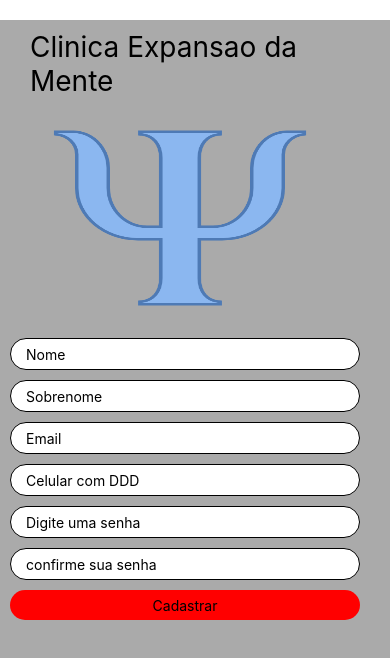
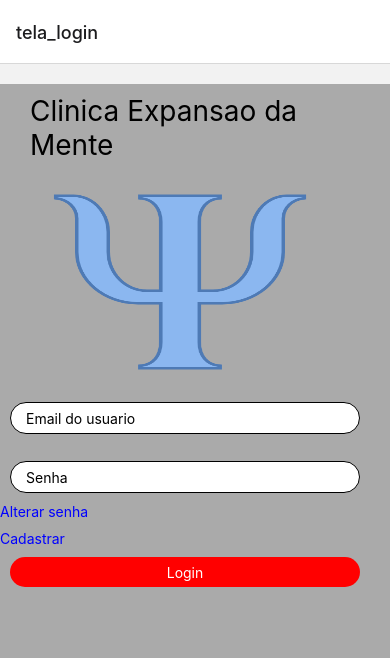
Before and after one commit to Rodrigoleiroz/trabalho_android_estacio, a React Native app in the folder trabalho_final/: screen /tela_login in a window 390 px wide. Shown: the top 658 px of the page. Built offline with nearby package versions, Linux system fonts and the light colour scheme.

Commit message:
Adiciona App.js chama Login

```diff
--- a/trabalho_final/App.js
+++ b/trabalho_final/App.js
@@ -1,207 +1,20 @@
-import { StatusBar } from 'expo-status-bar';
-import React, { useState } from 'react';
-import { StyleSheet, Text, View, TextInput, Image, ScrollView, Button, TouchableOpacity } from 'react-native';
 import { NavigationContainer } from '@react-navigation/native';
-import Tela_Login from './tela_login';
+import { createStackNavigator } from '@react-navigation/stack';
+import tela_login from './tela_login';
+import tela_cadastro from './tela_cadastro';
 
+const Stack = createStackNavigator();
 
-
-export default function App() {
-  const App = () => {
-    return (
-      <NavigationContainer>
-          <tela_login/>
-      </NavigationContainer>
-    )
-  };
-
-  const [primeironome, setPrimeironome] = useState('');
-  const [sobrenome, setSobrenome] = useState('');
-  const [email, setEmail] = useState('');
-  const [celular, setCelular] = useState('');
-  const [senha, setSenha] = useState('');
-  const [confirmasenha, setConfirmasenha] = useState('');
-
-
-  const showAlert = () => {
-    window.alert('Seu cadastro foi realizado com sucesso!');
-  };
-
+function App() {
   return (
-    <View style={styles.container}>
-      <Text style={styles.display}>Clinica Expansao da Mente</Text>
-
-      <Image
-        style={styles.imagem}
-        resizeMode='stretch'
-        source={require('./images/psicologia.png')}
-      />
-
-      <Text style={styles.display1}></Text>
-
-      <Text style={styles.display2}></Text>
-      <TextInput
-        placeholder= "Nome"
-        style={styles.primeironome}
-        value={primeironome}
-        onChangeText={(texto) => setPrimeironome(texto)}
-      />
-
-      <Text style={styles.display3}></Text>
-      <TextInput
-        placeholder= "Sobrenome"
-        style={styles.sobrenome}
-        value={sobrenome}
-        onChangeText={(texto) => setSobrenome(texto)}
-      />
-
-      <Text style={styles.display4}></Text>
-      <TextInput
-        placeholder= "Email"
-        style={styles.email}
-        value={email}
-        onChangeText={(texto) => setEmail(texto)}
-      />
-
-      <Text style={styles.display5}></Text>
-      <TextInput
-        placeholder= "Celular com DDD"
-        style={styles.celular}
-        value={celular}
-        onChangeText={(texto) => setCelular(texto)}
-      />
-
-
-      <Text style={styles.display6}></Text>
-      <TextInput
-        secureTextEntry={true}
-        placeholder= "Digite uma senha"
-        style={styles.senha}
-        value={senha}
-        onChangeText={(texto) => setSenha(texto)}
-        keyboardType="numeric"
-      />
-
-      <Text style={styles.display7}></Text>
-      <TextInput
-        secureTextEntry={true}
-        placeholder= "confirme sua senha"
-        style={styles.confirmasenha}
-        value={confirmasenha}
-        onChangeText={(texto) => setConfirmasenha(texto)}
-      />
-
-      <TouchableOpacity style={styles.botaoCadastro} onPress={showAlert} >
-        <Text style= {{Color:'#aaa', textAlign:'center'}}>Cadastrar</Text>
-      </TouchableOpacity>
-
-      <ScrollView style={styles.scrollView}>
-        <Text style={styles.text}></Text>
-      </ScrollView>
-
-      <StatusBar style='auto' />
-    </View>
+    <NavigationContainer>
+      <Stack.Navigator initialRouteName="tela_login">
+        <Stack.Screen name="tela_login" component={tela_login} />
+        <Stack.Screen name="tela_cadastro" component={tela_cadastro} />
+        {/* Outras telas podem ser adicionadas aqui */}
+      </Stack.Navigator>
+    </NavigationContainer>
   );
 }
 
-const styles = StyleSheet.create({
-  container: {
-    flex: 1,
-    backgroundColor: '#aaa',
-    marginTop: 20,
-    justifyContent: 'center',
-  },
-  display: {
-    margin: 10,
-    marginLeft: 30,
-    fontSize: 28,
-  },
-  display1: {
-    marginLeft: 50,
-    fontSize: 20,
-  },
-
-  primeironome: {
-    backgroundColor: '#FFF',
-    borderWidth: 1,
-    borderRadius: 20,
-    width: 350,
-    height: 20,
-    marginLeft: 10,
-    marginTop: 10,
-    padding: 15,
-  },
-  sobrenome: {
-    backgroundColor: '#FFF',
-    borderWidth: 1,
-    borderRadius: 20,
-    width: 350,
-    height: 20,
-    marginLeft: 10,
-    marginTop: 10,
-    padding: 15,
-  },
-  email: {
-    backgroundColor: '#FFF',
-    borderWidth: 1,
-    borderRadius: 20,
-    width: 350,
-    height: 20,
-    marginLeft: 10,
-    marginTop: 10,
-    padding: 15,
-  },
-  celular: {
-    backgroundColor: '#FFF',
-    borderWidth: 1,
-    borderRadius: 20,
-    width: 350,
-    height: 20,
-    marginLeft: 10,
-    marginTop: 10,
-    padding: 15,
-  },
-  senha: {
-    backgroundColor: '#FFF',
-    borderWidth: 1,
-    borderRadius: 20,
-    width: 350,
-    height: 20,
-    marginLeft: 10,
-    marginTop: 10,
-    padding: 15,
-  },
-  confirmasenha: {
-    backgroundColor: '#FFF',
-    borderWidth: 1,
-    borderRadius: 20,
-    width: 350,
-    height: 20,
-    marginLeft: 10,
-    marginTop: 10,
-    marginBottom: 10,
-    padding: 15,
-  },
-  botaoCadastro: {
-    width: 350,
-    height: 20,
-    backgroundColor: 'red',
-    borderRadius: 20,
-    padding: 15,
-    marginLeft: 10,
-    justifyContent: 'center',
-
-  },
-
-  imagem: {
-    width: 280,
-    height: 200,
-    marginLeft: 40,
-    marginTop: 10,
-    marginBottom: 10,
-  },
-  scrollView: {
-    flex: 1,
-  },
-  text: {},
-});
+export default App;
--- a/trabalho_final/tela_login.js
+++ b/trabalho_final/tela_login.js
@@ -1,19 +1,37 @@
-import { StatusBar } from 'expo-status-bar';
 import React, { useState } from 'react';
-import { StyleSheet, Text, View, TextInput, Image, ScrollView, Button, TouchableOpacity } from 'react-native';
-import { NavigationContainer } from '@react-navigation/native';
+import { StyleSheet, Text, View, TextInput, Image, ScrollView, TouchableOpacity } from 'react-native';
+import { useNavigation } from '@react-navigation/native';
+import tela_cadastro from './tela_cadastro';
 
-
-
-export default function App() {
-
+export default function tela_login() {
   const [usuario, setUsuario] = useState('');
   const [senha, setSenha] = useState('');
+  const [erroUsuario, setErroUsuario] = useState(''); // Estado para a mensagem de erro
+  const navigation = useNavigation(); // Obtenha o objeto de navegação
 
+  const navigateToAlterarSenha = () => {
+    // Navegue para a tela 'altera_senha'
+    navigation.navigate('altera_senha');
+  };
 
+  const navigateToTelaCadastro = () => {
+    // Navegue para a tela 'tela_cadastro'
+    navigation.navigate('tela_cadastro');
+  };
 
   const showAlert = () => {
+    // Verifique se o email é válido antes de fazer o login
+    const emailRegex = /^[A-Z0-9._%+-]+@[A-Z0-9.-]+\.[A-Z]{2,}$/i;
+    if (!emailRegex.test(usuario)) {
+      setErroUsuario('Digite um email válido!');
+      setUsuario('');
+      setSenha('');
+      return; // Saia da função se o email não for válido
+    }
+
     window.alert('Seu login foi realizado com sucesso!');
+    setUsuario('');
+    setSenha('');
   };
 
   return (
@@ -30,31 +48,56 @@ export default function App() {
 
       <Text style={styles.display2}></Text>
       <TextInput
-        placeholder= "Email do usuario"
+        placeholder="Email do usuario"
         style={styles.usuario}
         value={usuario}
         onChangeText={(texto) => setUsuario(texto)}
       />
+      <TextInput
+        onChangeText={(texto) => {
+          setUsuario(texto);
+          const emailRegex = /^[A-Z0-9._%+-]+@[A-Z0-9.-]+\.[A-Z]{2,}$/i;
+          if (!emailRegex.test(texto)) {
+            setErroUsuario('Digite um email válido');
+          } else {
+            setErroUsuario('');
+          }
+        }}
+      />
+      {erroUsuario ? (
+        <Text style={styles.erro}>{erroUsuario}</Text>
+      ) : null}
 
       <Text style={styles.display3}></Text>
       <TextInput
         secureTextEntry={true}
-        placeholder= "Senha"
+        placeholder="Senha"
         style={styles.senha}
         value={senha}
         onChangeText={(texto) => setSenha(texto)}
       />
 
-      <TouchableOpacity style={styles.botaoLogin} onPress={showAlert} >
-        <Text style= {{COLOR:'white', textAlign:'center'}}>Login</Text>
+      <View style={styles.linkContainer}>
+        <TouchableOpacity style={[styles.link, { alignSelf: 'flex-start' }]} onPress={navigateToAlterarSenha}>
+          <Text style={{ color: 'blue', textAlign: 'center' }}>Alterar senha</Text>
+        </TouchableOpacity>
+
+        <TouchableOpacity style={[styles.link, { alignSelf: 'flex-start' }]} onPress={navigateToTelaCadastro}>
+          <Text style={{ color: 'blue', textAlign: 'center' }}>Cadastrar</Text>
+        </TouchableOpacity>
+      </View>
+
+      <TouchableOpacity style={styles.botaoLogin} onPress={showAlert}>
+        <Text style={{ color: 'white', textAlign: 'center' }}>Login</Text>
       </TouchableOpacity>
 
       <ScrollView style={styles.scrollView}>
         <Text style={styles.text}></Text>
       </ScrollView>
 
-      <StatusBar style='auto' />
+
     </View>
+
   );
 }
 
@@ -85,6 +128,12 @@ const styles = StyleSheet.create({
     marginTop: 10,
     padding: 15,
   },
+
+  erro: {
+    color: 'yellow',
+    marginLeft: 15,
+    },
+
   senha: {
     backgroundColor: '#FFF',
     borderWidth: 1,
@@ -96,6 +145,11 @@ const styles = StyleSheet.create({
     padding: 15,
   },
 
+  link: {
+    alignItems: 'center',
+    marginTop: 10,
+  },
+
   botaoLogin: {
     width: 350,
     height: 20,
@@ -105,7 +159,6 @@ const styles = StyleSheet.create({
     marginLeft: 10,
     marginTop: 10,
     justifyContent: 'center',
-
   },
 
   imagem: {
```
